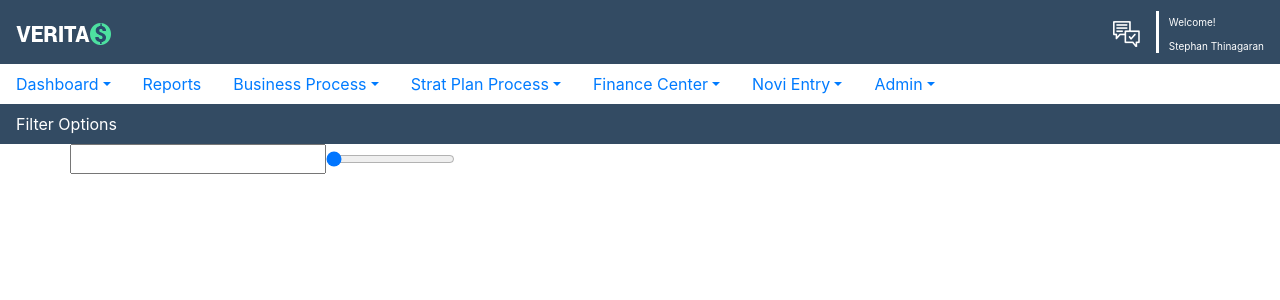
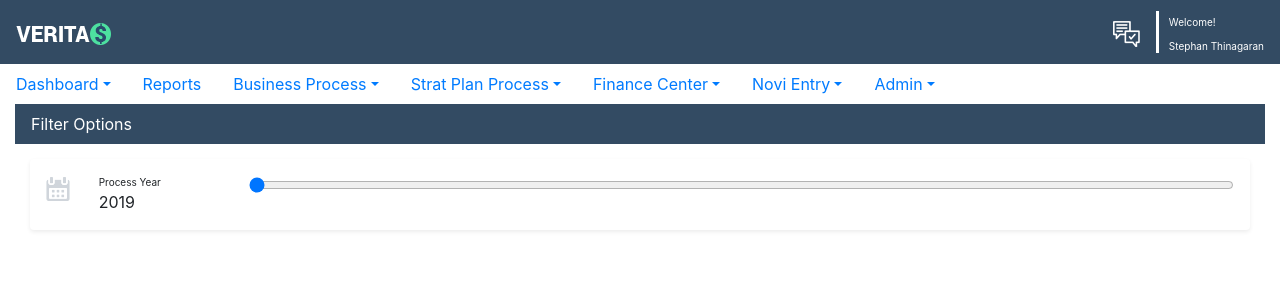
Before and after one commit to stephanram/veritas-learning, an Angular app: page / in a window 1280 px wide. Shown: the top 300 px of the page. Built offline with nearby package versions, Linux system fonts and the light colour scheme.

Commit message:
Year slider added

```diff
--- a/src/app/app.component.html
+++ b/src/app/app.component.html
@@ -11,8 +11,9 @@
 <body>
   <app-top-banner></app-top-banner>
   <app-menu></app-menu>
-  <app-filter-option></app-filter-option>
-  <div class="container">
+
+  <div class="container-fluid">
+    <app-filter-option></app-filter-option>
     <app-year-slider></app-year-slider>
   </div>
 </body>
--- a/src/app/year-slider/year-slider.component.css
+++ b/src/app/year-slider/year-slider.component.css
@@ -0,0 +1,7 @@
+.year-container {
+    margin: 15px;
+}
+
+.process-year-label {
+    font-size: 10px;
+}
--- a/src/app/year-slider/year-slider.component.html
+++ b/src/app/year-slider/year-slider.component.html
@@ -1,4 +1,23 @@
-<div class="row">
-    <input type="text" id="Year">
-    <input type="range" id="YearSlider" (ng-change)="sliderOnChangeHandler($event)" min="1991" max="2019" step="1">
+<div class="year-container shadow-sm p-3 mb-5 bg-white rounded">
+    <div class="row">
+        <div class="col-md-2">
+            <div class="row">
+                <div class="col-md-4">
+                    <img src="../assets/images/calendar-icon.png" alt="logo icon here">
+                </div>
+                <div class="col-md-8">
+                    <div class="row">
+                        <span class="process-year-label">Process Year</span>
+                    </div>
+                    <div class="row">
+                        <span>2019</span>
+                    </div>
+                </div>
+            </div>
+        </div>
+        <div class="col-md-10">
+            <input type="range" class="w-100" name="YearSlider" (change)="sliderOnChangeHandler($event)" min="1991"
+                max="2019" step="1">
+        </div>
+    </div>
 </div>
--- a/src/app/year-slider/year-slider.component.ts
+++ b/src/app/year-slider/year-slider.component.ts
@@ -14,7 +14,8 @@ export class YearSliderComponent implements OnInit {
   }
 
   sliderOnChangeHandler = ($event: any) => {
-    this.Year = $event.value;
+    console.log($event.target.value);
+    this.Year = $event.target.value;
   }
 
 }
```
Also changed, not shown: src/assets/images/calendar-icon.png (added), 1 other file (tests, documents, lock files or other folders).
